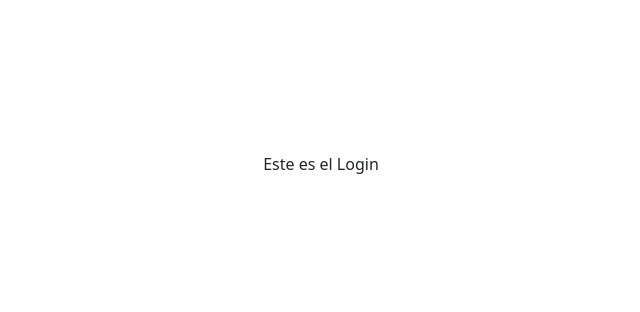
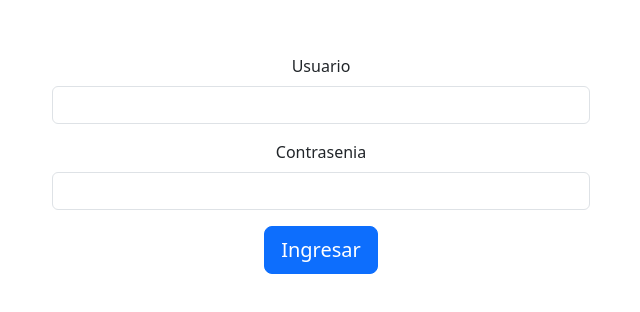
Before and after one commit to MartinaLuzenti/PARCIAL2-PW2, a React (Vite) app: page / in a window 1280 px wide. Shown: the part 236-548 px from the top of the page, without its empty margins (319-959 px from the left). Built offline with nearby package versions, Linux system fonts and the light colour scheme.

Commit message:
se agrega usuario y contrasenia

```diff
--- a/src/components/login.jsx
+++ b/src/components/login.jsx
@@ -1,4 +1,91 @@
-function LoginForm(){
-    return (<>Este es el Login</>)
+import { useState } from 'react';
+import { Form, Button, Alert, Row, Col } from 'react-bootstrap';
+
+function LoginForm() {
+    const [formData, setFormData] = useState({
+        username: '',
+        password: '',
+
+    });
+    const [validated, setValidated] = useState(false);
+    const [showAlert, setShowAlert] = useState(false);
+    const handleChange = (e) => {
+        const { username, value } = e.target;
+        setFormData(prev => ({
+            ...prev,
+            [username]: value
+        }));
+    };
+    const handleSubmit = (e) => {
+        const form = e.currentTarget;
+        e.preventDefault();
+        if (form.checkValidity() === false) {
+            e.stopPropagation();
+        } else {
+
+            console.log('Formulario enviado:', formData);
+            setShowAlert(true);
+            setFormData({ name: '', email: '', subject: '', message: '' });
+            setValidated(false);
+        }
+        setValidated(true);
+    };
+
+
+
+
+
+
+
+    return (<>
+        {showAlert && (
+            <Alert
+                variant="success"
+                dismissible
+                onClose={() => setShowAlert(false)}
+            >
+                ¡Logueado correctamente!
+            </Alert>
+        )}
+        <Form noValidate validated={validated} onSubmit={handleSubmit}>
+            <Row>
+
+                    <Form.Group className="mb-3">
+                        <Form.Label>Usuario</Form.Label>
+                        <Form.Control
+                            required
+                            type="text"
+                            name="name"
+                            value={formData.username}
+                            onChange={handleChange}
+
+                        />
+                        <Form.Control.Feedback type="invalid">
+                            Por favor ingresa su Usuario.
+                        </Form.Control.Feedback>
+                    </Form.Group>
+
+                    <Form.Group className="mb-3">
+                        <Form.Label>Contrasenia</Form.Label>
+                        <Form.Control
+                            required
+                            type="password"
+                            name="password"
+                            value={formData.password}
+                            onChange={handleChange}
+
+                        />
+                        <Form.Control.Feedback type="invalid">
+                            Por favor ingrese su contrasenia.
+                        </Form.Control.Feedback>
+                    </Form.Group>
+
+            </Row>
+
+            <Button variant="primary" type="submit" size="lg">
+                Ingresar
+            </Button>
+        </Form>
+    </>)
 };
 export default LoginForm;
```
